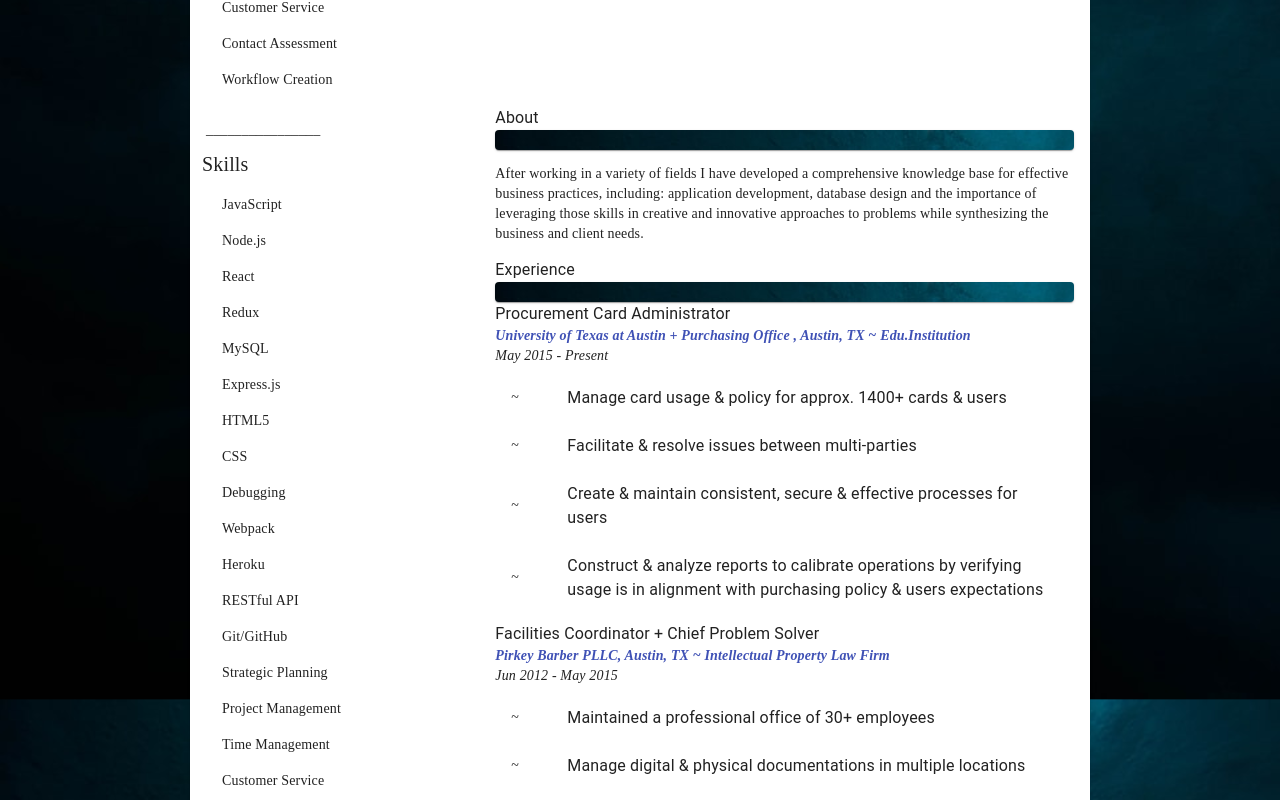
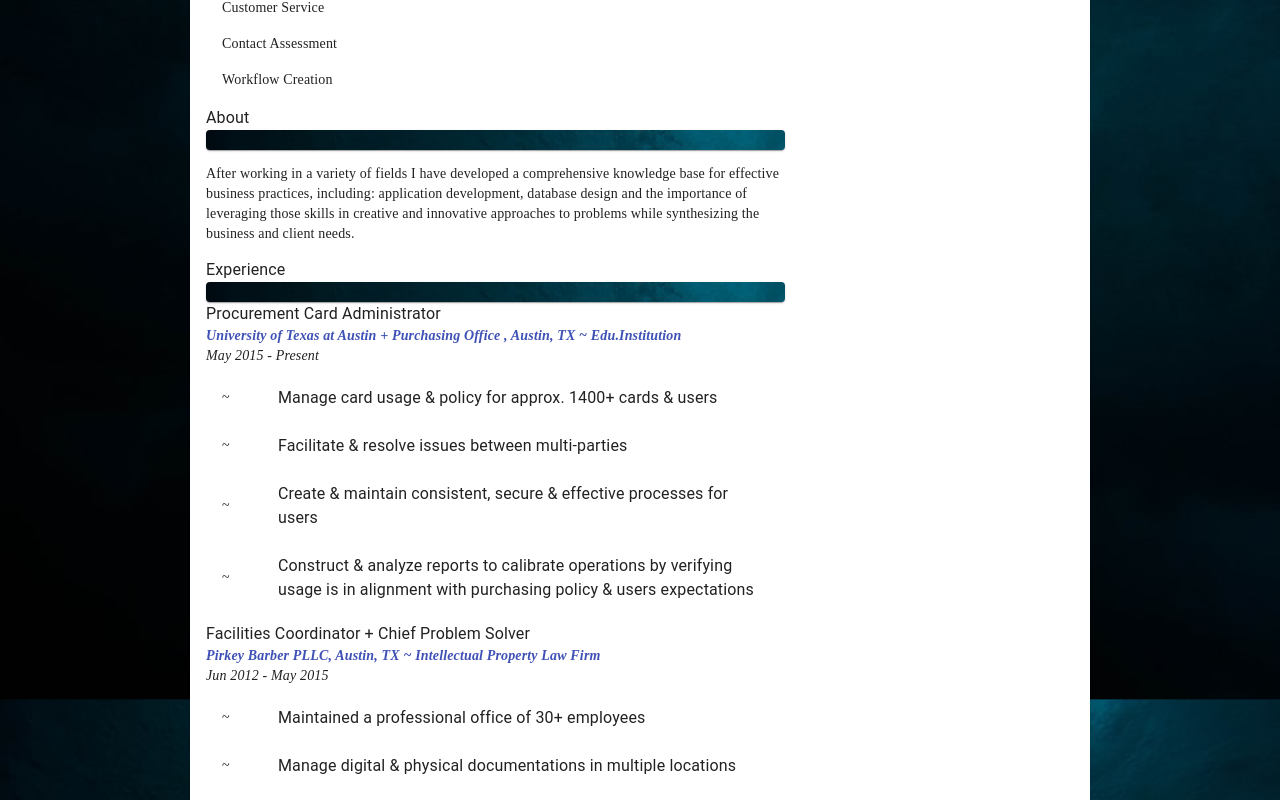
Before and after one commit to listenToRipley/nataliekendrick, a React (Create React App) app: page /resume in a window 1280 px wide. Shown: the part 1220-2020 px from the top of the page. Built offline with nearby package versions, Linux system fonts and the light colour scheme.

Commit message:
remove duplicate text

```diff
--- a/src/Components/Resume.js
+++ b/src/Components/Resume.js
@@ -149,35 +149,6 @@ const Resume = () => {
         jusitify="center"
         alignItems="center"
         spacing={'auto'}>
-          <Grid
-          item
-          xs={4}
-          gutterBottom
-          className={classes.left}>
-
-            <p>________________</p>
-            <List className={classes.skillsList}>
-            <ListItem className={classes.sectionTitle} >Skills</ListItem>
-            <ListItem>JavaScript </ListItem>
-            <ListItem>Node.js </ListItem>
-            <ListItem>React</ListItem>
-            <ListItem>Redux</ListItem>
-            <ListItem>MySQL</ListItem>
-            <ListItem>Express.js </ListItem>
-            <ListItem>HTML5</ListItem>
-            <ListItem>CSS </ListItem>
-            <ListItem>Debugging</ListItem>
-            <ListItem>Webpack</ListItem>
-            <ListItem>Heroku</ListItem>
-            <ListItem>RESTful API</ListItem>
-            <ListItem>Git/GitHub </ListItem>
-            <ListItem>Strategic Planning </ListItem>
-            <ListItem>Project Management</ListItem>
-            <ListItem>Time Management</ListItem>
-            <ListItem>Customer Service</ListItem>
-            </List>
-
-          </Grid>
 
           <Grid
           item xs={8}
```
